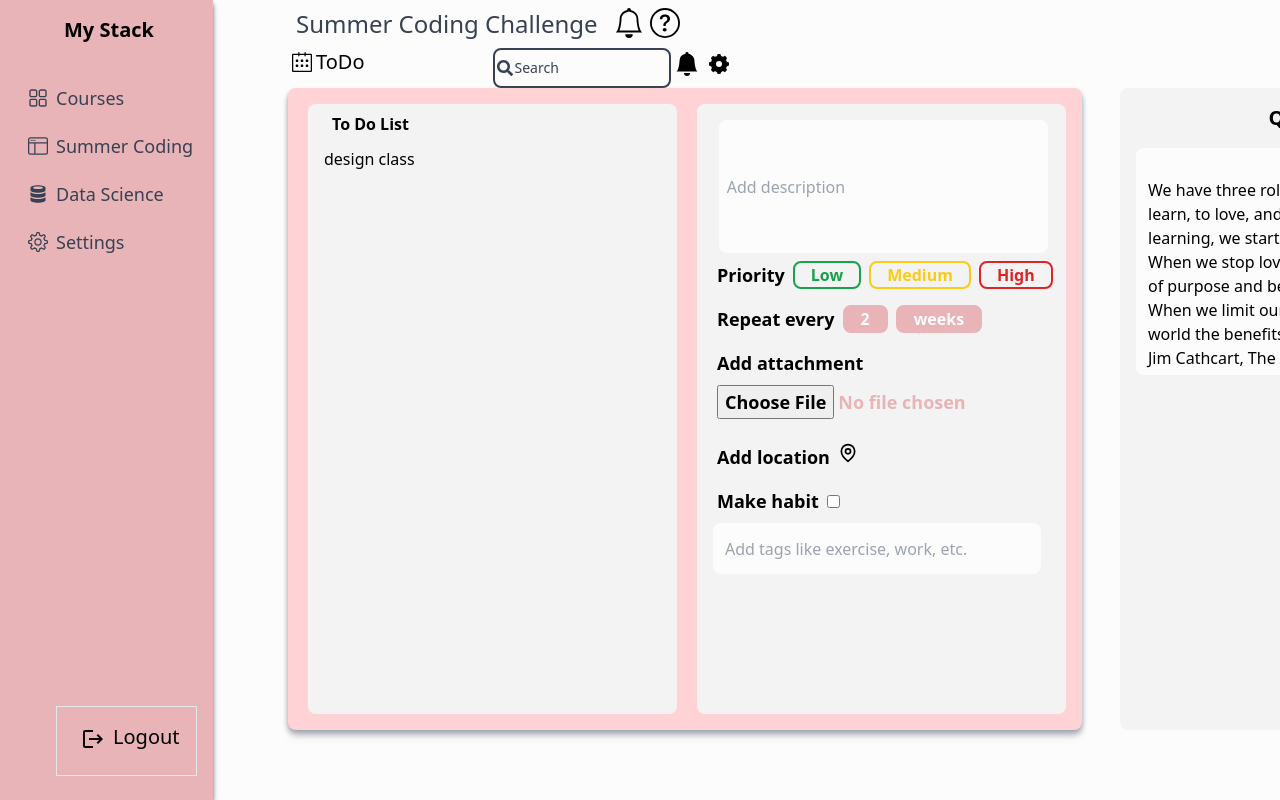
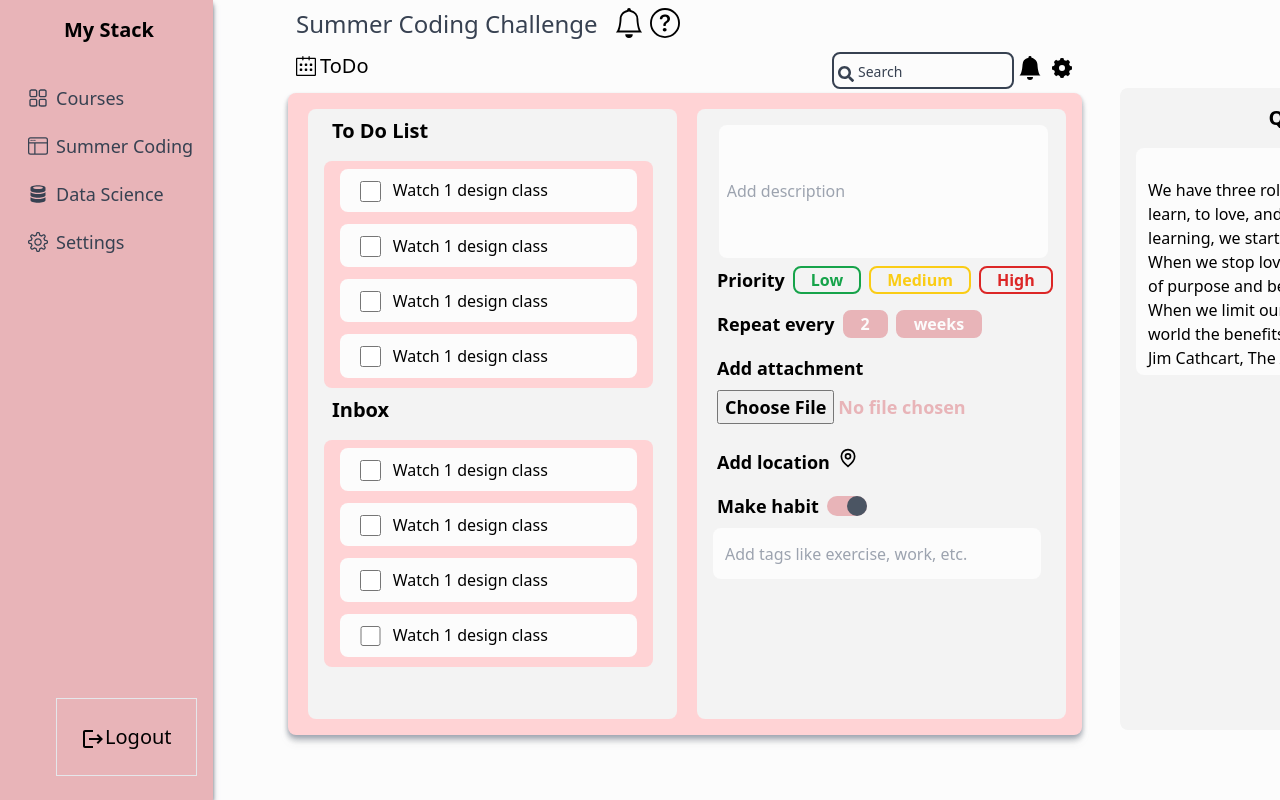
Before and after one commit to mariamffatima/MyStack, a Next.js app: page /homepage in a window 1280 px wide. Shown: the top 800 px of the page. Built offline with nearby package versions, Linux system fonts and the light colour scheme; some icons are missing.

Commit message:
updated version of page routing and layout

```diff
--- a/components/SideMenu.js
+++ b/components/SideMenu.js
@@ -43,12 +43,12 @@ export default function SideMenu() {
             </ul>
 
           </div>
-          <div className='absolute  bottom-0 p-6 flex justify-center'>
+          <div className='absolute  bottom-0  p-6 flex justify-center'>
               <button
-                className='flex p-4 ml-8 text-xl border justify-center text-black hover:cursor-pointer hover:scale-100 hover:bg-[#fcfcfc]'
+                className='flex p-6 ml-8 text-xl border justify-center text-black hover:cursor-pointer hover:scale-100 hover:bg-[#fcfcfc]'
                 onClick={handleLogout}
               >
-                <MdLogout className='flex mt-1 m-2 text-2xl' />
+                <MdLogout className='flex mt-1  text-2xl' />
                 Logout
 
               </button>
--- /dev/null
+++ b/components/ToggleButton.js
@@ -0,0 +1,24 @@
+import React, { useState } from 'react';
+
+const ToggleButton = () => {
+  const [isOn, setIsOn] = useState(false);
+
+  const handleButtonClick = () => {
+    setIsOn((prevIsOn) => !prevIsOn);
+  };
+
+  return (
+    <button
+      className="relative w-10 h-5 flex justify-around top-1 bg-[#e8b4b8] rounded-full outline-none transition-all duration-300"
+      onClick={handleButtonClick}
+    >
+      <div
+        className={`absolute flex justify-around top-0 ${
+          isOn ? 'left-0' : 'right-0'
+        }  bg-gray-600 w-5 h-5 rounded-full transition-all duration-300`}
+      />
+    </button>
+  );
+};
+
+export default ToggleButton;
--- a/pages/homepage.js
+++ b/pages/homepage.js
@@ -9,6 +9,7 @@ import {RiSettings5Fill} from 'react-icons/ri'
 import {SlOptions} from 'react-icons/sl'
 import FileUploadForm from '../components/FileUploadForm'
 import SideMenu from '../components/SideMenu'
+import ToggleButton from '../components/ToggleButton'
 import { useState } from 'react';
 
 const inter = Inter({ subsets: ['latin'] })
@@ -21,8 +22,8 @@ function SearchBar() {
   };
 
   return (
-      <div className='h-[2.5rem] flex items-start py-2 border-2 border-gray-700 hover:cursor-text rounded-lg'>
-        <FaSearch className='text-gray-700 m-0.5' />
+      <div className='h-[2.3rem] flex items-start py-2 border-2 border-gray-700 hover:cursor-text rounded-lg'>
+        <FaSearch className='text-gray-700 m-1' />
         <input
           type='text'
           value={inputValue}
@@ -51,22 +52,102 @@ export default function homepage() {
 
         </div>
         </div>
-        <div className='relative flex flex-row'>
+        <div className='realtive m-1 grid grid-rows-1'>
+            <div className='grid grid-cols-2 justify-between'>
                 <div className='flex flex-row text-xl '>
-              <SlCalender className='m-1 text-xl'/>
-              ToDo
+                  <SlCalender className='m-1 text-lg md:text-xl'/>
+                  <span className='text-lg md:text-xl '>ToDo</span>
                  </div>
-            <div className='px-16'></div>
+
+
                  <div className='flex justify-end flex-row relative'>
-             <SearchBar className='border-2 border-gray-700'/>
+                      <SearchBar className='border border-gray-700'/>
                       <BsFillBellFill className='m-1 text-2xl'/>
                       <RiSettings5Fill className='m-1 text-2xl'/>
                 </div>
              </div>
+        </div>
              <div className='w-[49.625rem] h-[40.125rem] flex flex-shrink-0  bg-[#FFD3D5] drop-shadow-md shadow-md rounded-lg shadow-gray-400'>
           <div className='w-[23.0625rem] ml-5 mt-4  h-[38.125rem] flex flex-shrink-0 bg-[#f3f3f3] rounded-lg flex-col'>
-            <p className='w-[11rem] h-[1.7rem] flex flex-shrink-0 font-bold m-2 px-4 '>To Do List</p>
-            <p className='px-4'>design class</p>
+            <div className='flex flex-shrink-0 text-xl text-black font-bold m-2 px-4 '>To Do List</div>
+            <div className='text-black w-[20.59rem] overflow-y-scroll scrollbar-none h-[14.2rem] ml-4 mt-2 py-2 bg-[#ffd3d5] space-y-3 rounded-lg'>
+
+                <label className='relative px-[1.25rem] py-[0.5rem] flex cursor-pointer bg-[#fcfcfc] ml-4 mr-4  rounded-lg'>
+                 <input
+                   type="checkbox"
+                   className=' h-[1.3rem] w-[1.3rem] mt-1 cursor-pointer flex text-center accent-[#e8b4b8] border-gray-600 '
+                   />
+                  <span className='px-3 py-[0.1rem] '>Watch 1 design class</span>
+              </label>
+              <label className='relative px-[1.25rem] py-[0.5rem] flex cursor-pointer bg-[#fcfcfc] ml-4 mr-4  rounded-lg'>
+                 <input
+                   type="checkbox"
+                   className=' h-[1.3rem] w-[1.3rem] mt-1 cursor-pointer flex text-center accent-[#e8b4b8] border-gray-600 '
+                   />
+                  <span className='px-3 py-[0.1rem] '>Watch 1 design class</span>
+              </label>
+              <label className='relative px-[1.25rem] py-[0.5rem] flex cursor-pointer bg-[#fcfcfc] ml-4 mr-4  rounded-lg'>
+                 <input
+                   type="checkbox"
+                   className=' h-[1.3rem] w-[1.3rem] mt-1 cursor-pointer flex text-center accent-[#e8b4b8] border-gray-600 '
+                   />
+                  <span className='px-3 py-[0.1rem] '>Watch 1 design class</span>
+              </label>
+              <label className='relative px-[1.25rem] py-[0.5rem] flex cursor-pointer bg-[#fcfcfc] ml-4 mr-4  rounded-lg'>
+                 <input
+                   type="checkbox"
+                   className=' h-[1.3rem] w-[1.3rem] mt-1 cursor-pointer flex text-center accent-[#e8b4b8] border-gray-600 '
+                   />
+                  <span className='px-3 py-[0.1rem] '>Watch 1 design class</span>
+              </label>
+              <label className='relative px-[1.25rem] py-[0.5rem] flex cursor-pointer bg-[#fcfcfc] ml-4 mr-4  rounded-lg'>
+                 <input
+                   type="checkbox"
+                   className=' h-[1.3rem] w-[1.3rem] mt-1 cursor-pointer flex text-center accent-[#e8b4b8] border-gray-600 '
+                   />
+                  <span className='px-3 py-[0.1rem] '>Watch 1 design class</span>
+              </label>
+            </div>
+            <div className='flex flex-shrink-0 text-xl text-black font-bold m-2 px-4 '>Inbox</div>
+            <div className='text-black w-[20.59rem] overflow-y-scroll scrollbar-none h-[14.2rem] ml-4 mt-2 py-2 bg-[#ffd3d5] space-y-3 rounded-lg'>
+
+                <label className='relative px-[1.25rem] py-[0.5rem] flex cursor-pointer bg-[#fcfcfc] ml-4 mr-4  rounded-lg'>
+                 <input
+                   type="checkbox"
+                   className=' h-[1.3rem] w-[1.3rem] mt-1 cursor-pointer flex text-center accent-[#e8b4b8] border-gray-600 '
+                   />
+                  <span className='px-3 py-[0.1rem] '>Watch 1 design class</span>
+              </label>
+              <label className='relative px-[1.25rem] py-[0.5rem] flex cursor-pointer bg-[#fcfcfc] ml-4 mr-4  rounded-lg'>
+                 <input
+                   type="checkbox"
+                   className=' h-[1.3rem] w-[1.3rem] mt-1 cursor-pointer flex text-center accent-[#e8b4b8] border-gray-600 '
+                   />
+                  <span className='px-3 py-[0.1rem] '>Watch 1 design class</span>
+              </label>
+              <label className='relative px-[1.25rem] py-[0.5rem] flex cursor-pointer bg-[#fcfcfc] ml-4 mr-4  rounded-lg'>
+                 <input
+                   type="checkbox"
+                   className=' h-[1.3rem] w-[1.3rem] mt-1 cursor-pointer flex text-center accent-[#e8b4b8] border-gray-600 '
+                   />
+                  <span className='px-3 py-[0.1rem] '>Watch 1 design class</span>
+              </label>
+              <label className='relative px-[1.25rem] py-[0.5rem] flex cursor-pointer bg-[#fcfcfc] ml-4 mr-4  rounded-lg'>
+                 <input
+                   type="checkbox"
+                   className=' h-[1.3rem] w-[1.3rem] mt-1 cursor-pointer flex text-center accent-[#e8b4b8] border-gray-600 '
+                   />
+                  <span className='px-3 py-[0.1rem] '>Watch 1 design class</span>
+              </label>
+              <label className='relative px-[1.25rem] py-[0.5rem] flex cursor-pointer bg-[#fcfcfc] ml-4 mr-4  rounded-lg'>
+                 <input
+                   type="checkbox"
+                   className=' h-[1.3rem] w-[1.3rem] mt-1 cursor-pointer flex text-center accent-[#e8b4b8] border-gray-600 '
+                   />
+                  <span className='px-3 py-[0.1rem] '>Watch 1 design class</span>
+              </label>
+            </div>
+
           </div>
 
           <div className='w-[23.0625rem] ml-5 mt-4 h-[38.125rem] flex flex-shrink-0 flex-col rounded-lg bg-[#f3f3f3]'>
@@ -86,11 +167,11 @@ export default function homepage() {
             </div>
            <div className='flex flex-row px-[1.25rem] py-[0.5rem] font-bold'>
             <span className='flex flex-row text-lg space-x-2 mr-2' >Repeat every </span>
-            <radio className='flex flex-row text-md space-x-2'>
+            <div className='flex flex-row text-md space-x-2'>
                 <button className='px-[1rem] flex justify-center items-center gap-[0.625rem] border-2 rounded-lg border-[#e8b4b8] bg-[#e8b4b8] text-[#fcfcfc] focus:text-[#e8b4b8] focus:bg-[#fcfcfc] '>2 </button>
                 <button className='px-[1rem] flex justify-center items-center gap-[0.625rem] border-2 rounded-lg border-[#e8b4b8] bg-[#e8b4b8] text-[#fcfcfc] focus:text-[#e8b4b8] focus:bg-[#fcfcfc]'>weeks</button>
 
-              </radio>
+              </div>
             </div>
             <div className='flex flex-col  px-[1.25rem] py-[0.5rem] font-bold' >
               <span className='text-lg text-black'>Add attachment</span>
@@ -102,14 +183,11 @@ export default function homepage() {
             </div>
             <div className='flex flex-row px-[1.25rem] py-[0.5rem] font-bold text-lg space-x-2 mr-2 ' >
               <span>Make habit</span>
-              <label>
-            <input
-          type="checkbox"
-            />
-           <span className="slider" />
-          </label>
+              <span>
+                <ToggleButton/>
+              </span>
             </div>
-            <span className=''>
+            <span className='text-gray-700'>
               <input type='text'
               placeholder='Add tags like exercise, work, etc. '
               className='bg-[#fcfcfc] ml-4 w-[20.5rem] h-[3.19rem] px-3 py-2 rounded-lg ' /> </span>
@@ -117,10 +195,10 @@ export default function homepage() {
          </div>
 
           <div className='absolute ml-[52rem] flex flex-shrink-0 flex-col w-[22.43rem] mt-[5.5rem] h-[40.125rem] rounded-lg bg-[#f3f3f3]'>
-          <span className='flex justify-center px-4 mt-4 font-bold text-xl'>Qoute</span>
+          <span className='flex justify-center text-black px-4 mt-4 font-bold text-xl'>Qoute</span>
           <span className='w-[20.59rem] h-[14.2rem] ml-4 mt-4 py-2 bg-[#fcfcfc] rounded-lg'>
-            <div className='px-4 text-lg flex justify-end'><SlOptions/></div>
-           <div className='ml-2 mr-2 px-1 py-1 flex justify-center'>We have three roles here on earth: to learn, to love, and to live. When we stop learning,
+            <div className='px-4 text-lg flex justify-end text-black'><SlOptions/></div>
+           <div className='ml-2 mr-2 px-1 py-1 text-black flex justify-center'>We have three roles here on earth: to learn, to love, and to live. When we stop learning,
             we start to stagnate and die. When we stop loving,
             we lose our sense of purpose and become self-centered.
             When we limit our living,
--- a/pages/signuppage.js
+++ b/pages/signuppage.js
@@ -14,7 +14,6 @@ const SignUpPage = () => {
 
   const handleSignUp = (e) => {
     e.preventDefault();
-    // Perform any sign-up actions here with the form fields' values
     router.push('/homepage');
   };
 
--- a/styles/globals.css
+++ b/styles/globals.css
@@ -20,3 +20,17 @@ body {
   color: rgb(var(--foreground-rgb));
   background: #fcfcfc
 }
+@layer utilities {
+  ::-webkit-scrollbar {
+    width: 0.25rem;
+    background-color: transparent;
+  }
+
+  ::-webkit-scrollbar-thumb {
+    background-color: transparent;
+  }
+
+  html {
+    scrollbar-width: none;
+  }
+}
```
Also changed, not shown: pages/index.js (+71 -9 lines), pages/loginpage.js (deleted, +0 -73 lines). Lines whose indentation alone changed are shown as unchanged.
